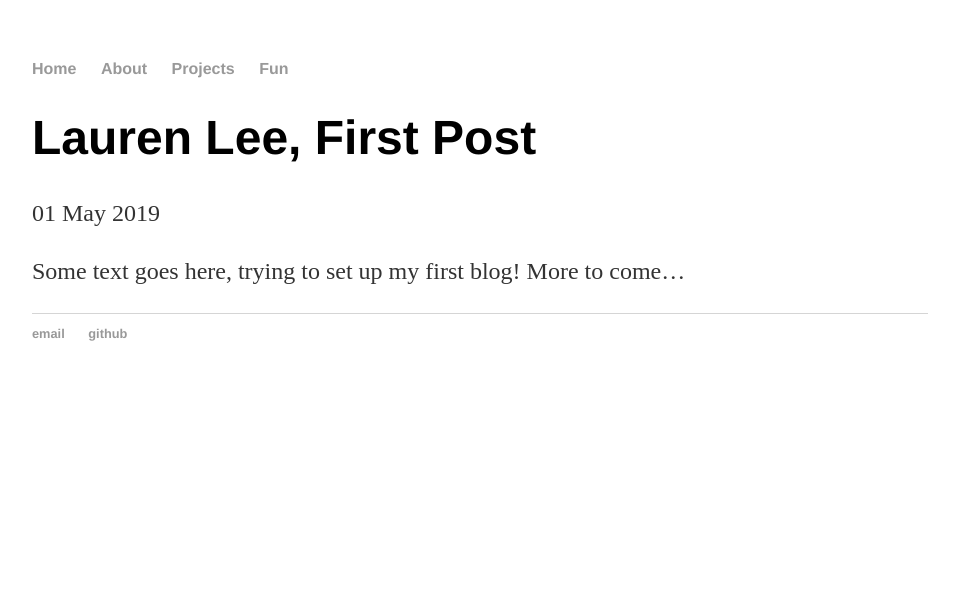
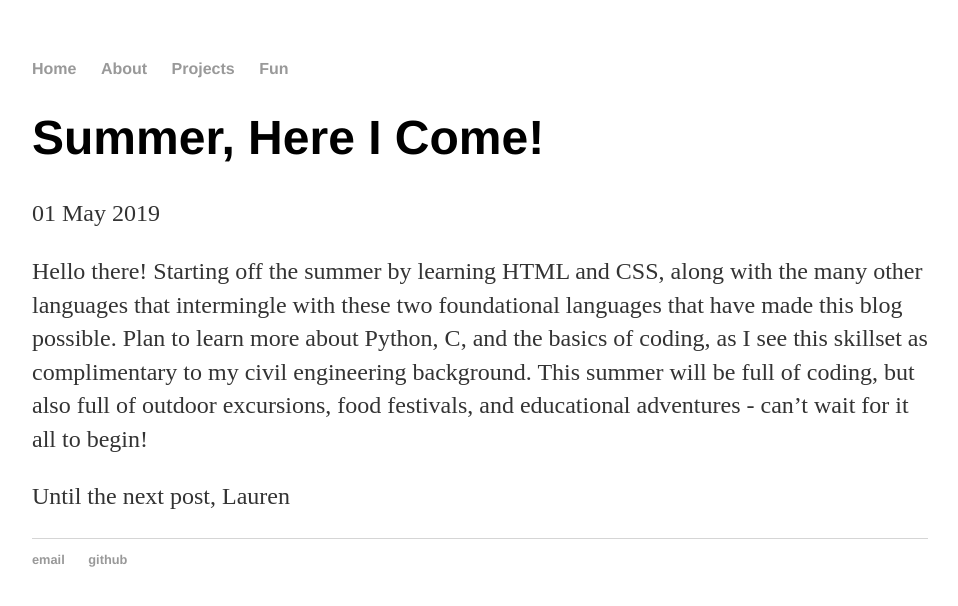
Before and after one commit to thelaurenlee/thelaurenlee.github.io, a Jekyll site: the page built from _posts/2019-05-01-first-post.md, in a window 1280 px wide. Shown: the top 606 px of the page, without its empty margins (160-1118 px from the left). Built offline with Jekyll 4.4.1, drawn with Linux system fonts in a browser that asks for light colours.

Commit message:
Update first blog post

```diff
--- a/_posts/2019-05-01-first-post.md
+++ b/_posts/2019-05-01-first-post.md
@@ -1,7 +1,10 @@
 ---
 layout: post
-title: "Lauren Lee, First Post"
+title: "Summer, Here I Come!"
 date: 2019-05-01
 ---
 
-Some text goes here, trying to set up my first blog! More to come...
+Hello there! Starting off the summer by learning HTML and CSS, along with the many other languages that intermingle with these two foundational languages that have made this blog possible. Plan to learn more about Python, C, and the basics of coding, as I see this skillset as complimentary to my civil engineering background. This summer will be full of coding, but also full of outdoor excursions, food festivals, and educational adventures - can't wait for it all to begin!
+
+Until the next post,
+Lauren
```
